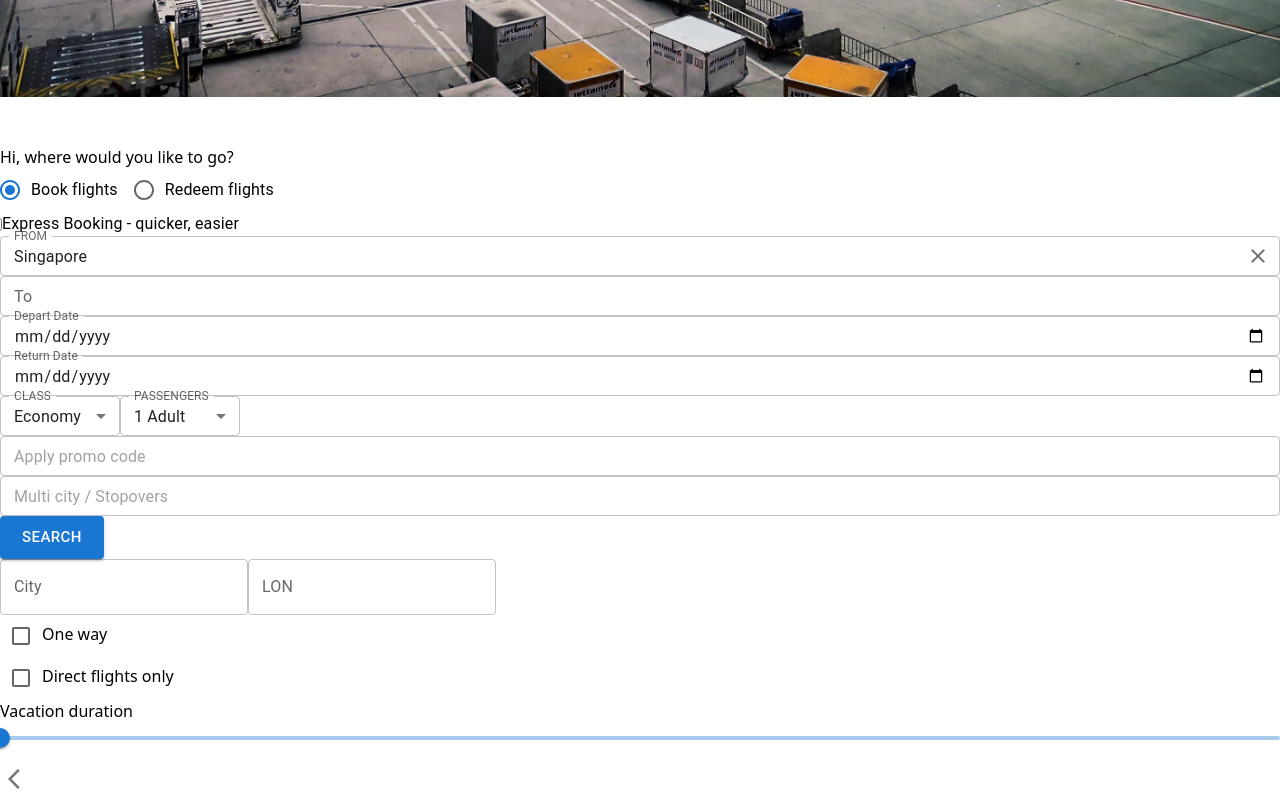
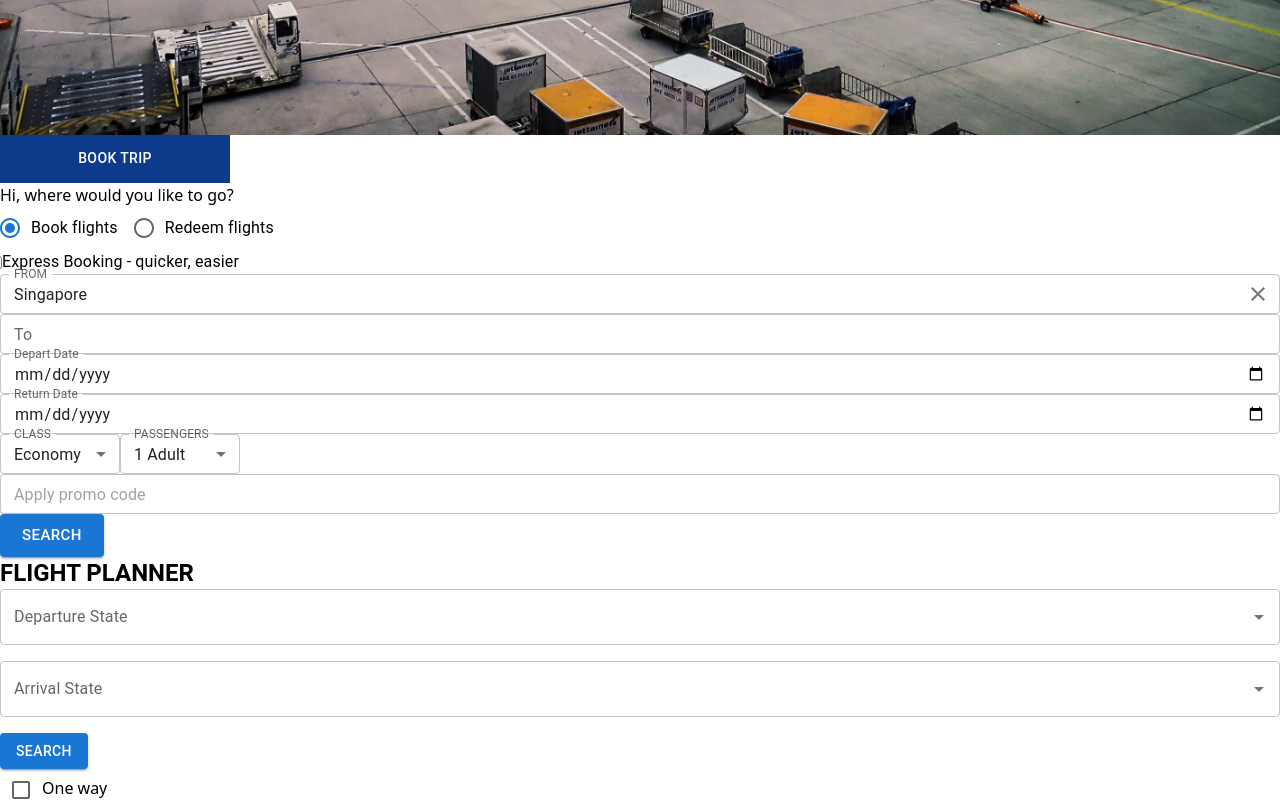
Before and after one commit to Kevi14/skyscanner-front, a React (Vite) app: page / in a window 1280 px wide. Shown: the part 1840-2641 px from the top of the page. Built offline with nearby package versions, Linux system fonts and the light colour scheme.

Commit message:
calendar changes functionality

```diff
--- a/src/App.jsx
+++ b/src/App.jsx
@@ -9,6 +9,7 @@ import Home from "./pages/Home.jsx";
 import Login from "./pages/Login.jsx";
 import Register from "./pages/Register.jsx";
 import Rewards from "./pages/Rewards.jsx";
+import Footer from "./components/Shared/Footer.jsx";
 function App() {
 
     const router = createBrowserRouter(
@@ -25,6 +26,7 @@ function App() {
   return (
     <>
         <RouterProvider router={router}/>
+        <Footer />
     </>
   )
 }
--- a/src/components/Homepage/BookingCard.jsx
+++ b/src/components/Homepage/BookingCard.jsx
@@ -6,11 +6,11 @@ const BookingCard = () => {
     return(
         <div className="w-[75%] min-h-[300px] absolute top-1/2 left-1/2 transform -translate-x-1/2 translate-y-[10%] shadow-lg">
             <Tabs className="w-full bg-black bg-opacity-50 flex" value="" onChange={()=>{}} aria-label="basic tabs example">
-                <Tab label="Item One" value="1" style={{ color: 'white', flexGrow: 1 }}/>
-                <Tab label="Item Two" value="2" style={{ color: 'white', flexGrow: 1 }}/>
-                <Tab label="Item Three" value="3" style={{ color: 'white', flexGrow: 1 }}/>
-                <Tab label="Item four" value="3" style={{ color: 'white', flexGrow: 1 }}/>
-                <Tab label="Item five" value="3" style={{ color: 'white', flexGrow: 1 }}/>
+                <Tab label="Book Trip" value="1" style={{ color: 'white',backgroundColor:"#0D3A8A", flexGrow: 1 }}/>
+                <Tab label="Manage Booking" value="2" style={{ color: 'white', flexGrow: 1 }}/>
+                <Tab label="Check in" value="3" style={{ color: 'white', flexGrow: 1 }}/>
+                <Tab label="Flight Status" value="3" style={{ color: 'white', flexGrow: 1 }}/>
+                <Tab label="Flight Schedule" value="3" style={{ color: 'white', flexGrow: 1 }}/>
             </Tabs>
 
 
@@ -27,8 +27,7 @@ const BookingCard = () => {
                     </div>
                 </div>
 
-                <div className="grid grid-cols-2 mb-4">
-                    <div className="col-span-1 flex flex-row">
+                <div className="grid grid-cols-4 gap-2 mb-4">
                     <TextField
                         label="FROM"
                         defaultValue="Singapore"
@@ -54,13 +53,12 @@ const BookingCard = () => {
                         variant="outlined"
                         size="small"
                     />
-                    </div>
-                    <div className="col-span-1 flex flex-row">
                     <TextField
                         type="date"
                         label="Depart Date"
                         variant="outlined"
                         fullWidth
+                        className="mr-2"
                         size="small"
                         InputLabelProps={{ shrink: true }}
                     />
@@ -72,10 +70,8 @@ const BookingCard = () => {
                         size="small"
                         InputLabelProps={{ shrink: true }}
                     />
-
                 </div>
-                </div>
-                <div className="flex space-x-4 mb-4">
+                <div className="grid-cols-4 gap-2 grid mb-4">
                     <FormControl variant="outlined" size="small" style={{ minWidth: '120px' }}>
                         <InputLabel>CLASS</InputLabel>
                         <Select value="Economy" label="CLASS">
@@ -87,19 +83,15 @@ const BookingCard = () => {
                     <FormControl variant="outlined" size="small" style={{ minWidth: '120px' }}>
                         <InputLabel>PASSENGERS</InputLabel>
                         <Select value="1 Adult" label="PASSENGERS">
+                            <MenuItem value="1 Elderly">1 Elderly</MenuItem>
                             <MenuItem value="1 Adult">1 Adult</MenuItem>
-                            {/* You can add more options here */}
+                            <MenuItem value="1 Child">1 Child</MenuItem>
                         </Select>
                     </FormControl>
-                    <div className="flex-1">
                     <TextField fullWidth variant="outlined" size="small" placeholder="Apply promo code" />
-                    </div>
-                    <div className="flex-1">
-                        <TextField fullWidth variant="outlined" size="small" placeholder="Multi city / Stopovers" />
-                    </div>
+                    <Button variant="contained" color="primary" size="large">SEARCH</Button>
                 </div>
 
-                <Button variant="contained" color="primary" size="large">SEARCH</Button>
             </div>
         </div>
     )
--- a/src/components/Homepage/CalendarFlights.jsx
+++ b/src/components/Homepage/CalendarFlights.jsx
@@ -1,12 +1,25 @@
-import React, {useState} from 'react';
+import {useState} from 'react';
 import { Button, IconButton, Typography } from '@mui/material';
 import { ArrowBackIos, ArrowForwardIos } from '@mui/icons-material';
 import { TextField, Checkbox, Slider } from '@mui/material';
+import api from "../../api/api.js";
+import { Autocomplete } from '@mui/material';
+const cities = [
+    "New York City",
+    "London",
+    "Rome",
+    "Tirana"
+];
 
 export default function FlightPicker() {
     const [date, setDate] = useState(new Date());
     const [selectedDay, setSelectedDay] = useState(null);
+    const [departureState, setDepartureState] = useState('');
+    const [arrivalState, setArrivalState] = useState('');
+    const [flights, setFlights] = useState([]); // Store the flights data
+    const [searched, setSearched] = useState(false);
 
+    const currentDate = new Date();
     const daysInMonth = (month, year) => new Date(year, month, 0).getDate();
 
     const startingDay = (month, year) => new Date(year, month - 1, 1).getDay();
@@ -24,17 +37,78 @@ export default function FlightPicker() {
     const monthDays = daysInMonth(date.getMonth() + 1, date.getFullYear());
     const previousMonthDays = daysInMonth(date.getMonth(), date.getFullYear());
     const startDay = startingDay(date.getMonth() + 1, date.getFullYear());
+    const fetchCalendar = () => {
+        api.get(`flights/?origin_city=${departureState}&destination_city=${arrivalState}`)
+            .then(response => {
+                // Filter out flights with a departure date earlier than the current date
+                const relevantFlights = response.data.filter(flight =>
+                    new Date(flight.departure_date) > currentDate
+                );
+                setFlights(relevantFlights);
+                setSearched(true);
+            })
+            .catch(error => {
+                console.error("Error fetching flight data:", error);
+            });
+    }
+    const getFlightPriceForDay = (day) => {
+        const flightOnDay = flights.find(flight =>
+            new Date(flight.departure_date).getDate() === day &&
+            new Date(flight.departure_date).getMonth() === date.getMonth() &&
+            new Date(flight.departure_date).getFullYear() === date.getFullYear()
+        );
+        return flightOnDay ? `€${Math.floor(Math.random() * 1000)}` : null;
+    }
+
+
     return (
-        <div className="h-full mx-[13%] p-8 mt-[300px] mb-10 bg-white rounded-md shadow-md "> {/* Container */}
+        <>
+            <div className="mt-[230px] flex flex-row whitespace-nowrap mx-[13%] mb-8">
+                <div className="w-full relative top-3 h-1 bg-[#0D3A8A]"></div>
+                <Typography variant="h5" component="div" className="px-4 bg-white" sx={{fontWeight:"bold"}}>
+                    FLIGHT PLANNER
+                </Typography>
+                <div className="w-full h-1 relative top-3 bg-[#0D3A8A]"></div>
+            </div>
+            <div className="h-full mx-[13%] p-8 mb-10 bg-white rounded-md shadow-md grid grid-cols-4 gap-3"> {/* Container */}
                 {/* Flight Details */}
-            <div>
-                <div className="flex justify-between mb-4">
-                    <TextField label="City" variant="outlined" className="w-2/3 mr-2" />
-                    <TextField label="LON" variant="outlined" className="w-1/4" />
+
+                <div className="col-span-1">
+                    <div className="flex flex-col justify-between mb-4">
+                        <Autocomplete
+                            options={cities}
+                            getOptionLabel={(option) => option}
+                            onChange={(e,value) => setDepartureState(value)}
+                            renderInput={(params) => (
+                                <TextField
+                                    {...params}
+                                    label="Departure State"
+                                    variant="outlined"
+                                    value={departureState}
+                                />
+                            )}
+                        />
+
+                        <Autocomplete
+                            options={cities}
+                            getOptionLabel={(option) => option}
+                            onChange={(event, value) => setArrivalState(value)}
+                            renderInput={(params) => (
+                                <TextField
+                                    {...params}
+                                    label="Arrival State"
+                                    variant="outlined"
+                                    sx={{mt:2,mb:2}}
+                                    value={arrivalState}
+                                />
+                            )}
+                        />
+
+                        <Button variant="contained"  onClick={fetchCalendar}>Search</Button>
                     </div>
 
                     {/* Options */}
-                <div className="flex space-x-4 mb-4">
+                    <div className="flex mb-4">
                         <div>
                             <Checkbox />
                             <label>One way</label>
@@ -46,7 +120,7 @@ export default function FlightPicker() {
                     </div>
 
                     {/* Duration */}
-                <div className="mb-4">
+                    <div className="mb-4 ">
                         <label>Vacation duration</label>
                         <Slider valueLabelDisplay="auto" min={7} max={14} defaultValue={7} className="mt-2" />
                     </div>
@@ -54,7 +128,7 @@ export default function FlightPicker() {
 
 
                 {/* Calendar */}
-            <div className="bg-gray-200 p-8">
+                <div className="bg-[#F9FAFB] col-span-3 p-8">
                     <div className="flex items-center justify-between mb-6">
                         <IconButton onClick={() => {
                             onMonthChange('prev')
@@ -84,21 +158,28 @@ export default function FlightPicker() {
                             </div>
                         ))}
 
-                    {Array.from({ length: monthDays }).map((_, index) => (
+                        {Array.from({ length: monthDays }).map((_, index) => {
+                            const flightDateMatches = flights.some(flight =>
+                                new Date(flight.departure_date).getDate() === index + 1 &&
+                                new Date(flight.departure_date).getMonth() === date.getMonth() &&
+                                new Date(flight.departure_date).getFullYear() === date.getFullYear()
+                            );
+                            const isClickable = searched && flightDateMatches;
+
+                            return (
                                 <div
                                     key={index}
-                            onClick={() => {
-                                setSelectedDay(index + 1);
-                                console.log(index + 1);
-                            }}
-                            className={`border p-4 cursor-pointer ${ selectedDay === (index + 1) ? 'bg-green-400' : 'bg-white'}`}
+                                    onClick={isClickable ? () => { setSelectedDay(index + 1) } : null}
+                                    className={`border p-4 cursor-pointer ${!isClickable ? 'text-gray-400' : selectedDay === (index + 1) ? 'bg-green-400' : 'bg-white'}`}
                                 >
                                     <div className="text-center">{index + 1}</div>
-                            <div className="text-center mt-2">€{Math.floor(Math.random() * 1000)}</div>
+                                    <div className="text-center mt-2">{isClickable ? getFlightPriceForDay(index + 1) : null}</div>
                                 </div>
-                    ))}
+                            );
+                        })}
                     </div>
                 </div>
             </div>
+        </>
           );
 }
--- a/src/pages/Home.jsx
+++ b/src/pages/Home.jsx
@@ -1,10 +1,12 @@
 import Banner from "../components/Homepage/Banner.jsx";
 import BookingCard from "../components/Homepage/BookingCard.jsx";
 import CalendarFlights from "../components/Homepage/CalendarFlights.jsx";
+import DiscountBanner from "../components/Shared/DiscountBanner.jsx";
 
 const Home = ()=>{
     return(
         <>
+            <DiscountBanner />
             <Banner />
             <BookingCard />
             <CalendarFlights />
```
Also changed, not shown: src/components/Shared/DiscountBanner.jsx (added, +11 -0 lines), src/components/Shared/Footer.jsx (added, +23 -0 lines), src/layout/NavBar.jsx (+7 -9 lines), src/slice/bookingSearch.js (added, +26 -0 lines). Lines whose indentation alone changed are shown as unchanged.
